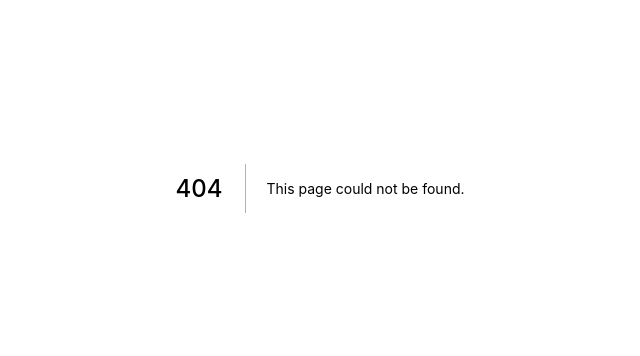
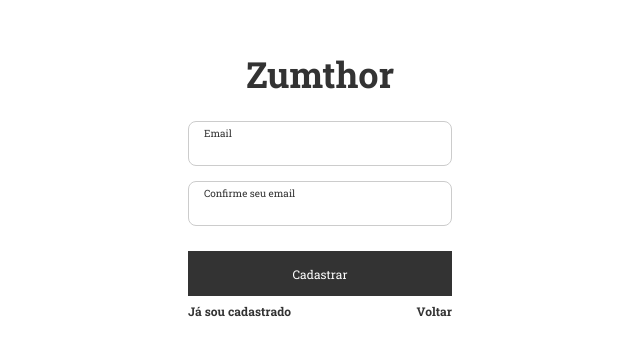
Before and after one commit to fischerafael/zumthor-frontend, a Next.js app: page /register in a window 1280 px wide. Before the commit this address had no page. Shown: the part 212-568 px from the top of the page, without its empty margins (320-960 px from the left). Built offline with nearby package versions, Linux system fonts and the light colour scheme.

Commit message:
feature: create new user

```diff
--- a/components/InputFieldGroup/index.tsx
+++ b/components/InputFieldGroup/index.tsx
@@ -5,15 +5,29 @@ interface IInputFieldGroup {
     inputTitle: string,
     inputId: string,
     inputType: string,
-    inputError?: boolean
+    state?: string,
+    setState?: (e: string) => void
+    inputError?: string
 }
 
-const InputFieldGroup: React.FC<IInputFieldGroup> = ({ inputTitle, inputId, inputType, inputError }) => {
+const InputFieldGroup: React.FC<IInputFieldGroup> = ({
+    inputTitle,
+    inputId,
+    inputType,
+    inputError,
+    state,
+    setState
+}) => {
     return (
         <InputContainer>
             <InputLabel htmlFor={inputId}>{inputTitle}</InputLabel>
-            <InputField type={inputType} id={inputId}/>
-            {inputError && <InputError>Favor preencher campo</InputError>}
+            <InputField
+                type={inputType}
+                id={inputId}
+                value={state}
+                onChange={e => setState(e.target.value)}
+            />
+            {inputError && <InputError>{inputError}</InputError>}
         </InputContainer>
     )
 }
--- /dev/null
+++ b/helpers/validations.ts
@@ -0,0 +1,4 @@
+export function validateEmail(email: string, emailConfirmation: string) {
+    if (email !== emailConfirmation) return false
+    return true
+}
--- a/package.json
+++ b/package.json
@@ -12,12 +12,14 @@
   "author": "",
   "license": "ISC",
   "dependencies": {
+    "axios": "^0.21.0",
     "next": "^10.0.3",
     "react": "^17.0.1",
     "react-dom": "^17.0.1",
     "styled-components": "^5.2.1"
   },
   "devDependencies": {
+    "@types/axios": "^0.14.0",
     "@types/node": "^14.14.10",
     "@types/react": "^17.0.0",
     "@types/styled-components": "^5.1.4",
--- /dev/null
+++ b/pages/register.tsx
@@ -0,0 +1,75 @@
+import Link from 'next/link'
+import { useRouter } from 'next/router'
+import React, { useState } from 'react'
+
+import InputFieldGroup from '../components/InputFieldGroup'
+import Logo from '../components/Logo'
+import { validateEmail } from '../helpers/validations'
+import createUserService from '../services/api/createUserService'
+import { LoadingMessage } from '../styles/loading'
+import { FormPageContainer, FormButton, FormContainer, FormFooter, FormLink } from '../styles/login'
+
+const Register = () => {
+
+    const router = useRouter()
+
+    const [isLoading, setIsLoading] = useState(false)
+    const [email, setEmail] = useState('')
+    const [emailConfirmation, setEmailConfirmation] = useState('')
+    const [emailConfirmationError, setEmailCofirmationError] = useState('')
+
+    async function handleCreateUser(e: any) {
+        e.preventDefault()
+        setIsLoading(true)
+        const isEmailValid = validateEmail(email, emailConfirmation)
+        if (!isEmailValid) {
+            setEmailCofirmationError('Os emails são diferentes')
+            setTimeout(() => setEmailCofirmationError(''), 2000)
+            setIsLoading(false)
+        } else {
+            const user = await createUserService({ email: email })
+            alert(`User ${user} criado com sucesso`)
+            router.push('/login')
+        }
+    }
+
+    return (
+        <FormPageContainer>
+            {isLoading ?
+                <LoadingMessage>
+                    Carregando...
+                </LoadingMessage>
+            :
+                <FormContainer>
+                    <Logo form={true}/>
+                    <InputFieldGroup
+                        inputId='email'
+                        inputTitle='Email'
+                        inputType='text'
+                        state={email}
+                        setState={setEmail}
+                    />
+                    <InputFieldGroup
+                        inputId='email-validation'
+                        inputTitle='Confirme seu email'
+                        inputType='text'
+                        state={emailConfirmation}
+                        setState={setEmailConfirmation}
+                        inputError={emailConfirmationError}
+                    />
+                    <FormButton onClick={handleCreateUser}>Cadastrar</FormButton>
+                    <FormFooter>
+                        <Link href='/login'>
+                            <FormLink>Já sou cadastrado</FormLink>
+                        </Link>
+                        <Link href='/'>
+                            <FormLink>Voltar</FormLink>
+                        </Link>
+                    </FormFooter>
+                </FormContainer>
+            }
+        </FormPageContainer>
+    )
+}
+
+export default Register
--- /dev/null
+++ b/services/api/createUserService/index.ts
@@ -0,0 +1,18 @@
+import api from '../../api'
+
+async function createUserService(data: { email: string }) {
+    try {
+        const response = await api.post('users', data)
+        return {
+            isCreated: true,
+            response: response
+        }
+    } catch(err) {
+        return {
+            isCreated: false,
+            response: {}
+        }
+    }
+}
+
+export default createUserService
--- /dev/null
+++ b/services/api/index.ts
@@ -0,0 +1,7 @@
+import axios from 'axios'
+
+const api = axios.create({
+    baseURL: 'https://zumthor.herokuapp.com/'
+})
+
+export default api
--- /dev/null
+++ b/styles/loading.tsx
@@ -0,0 +1,5 @@
+import styled from 'styled-components'
+
+export const LoadingMessage = styled.h1`
+    font-size: 12px;
+`
```
Also changed, not shown: pages/dashboard.tsx (added, +11 -0 lines), 1 other file (tests, documents, lock files or other folders).
